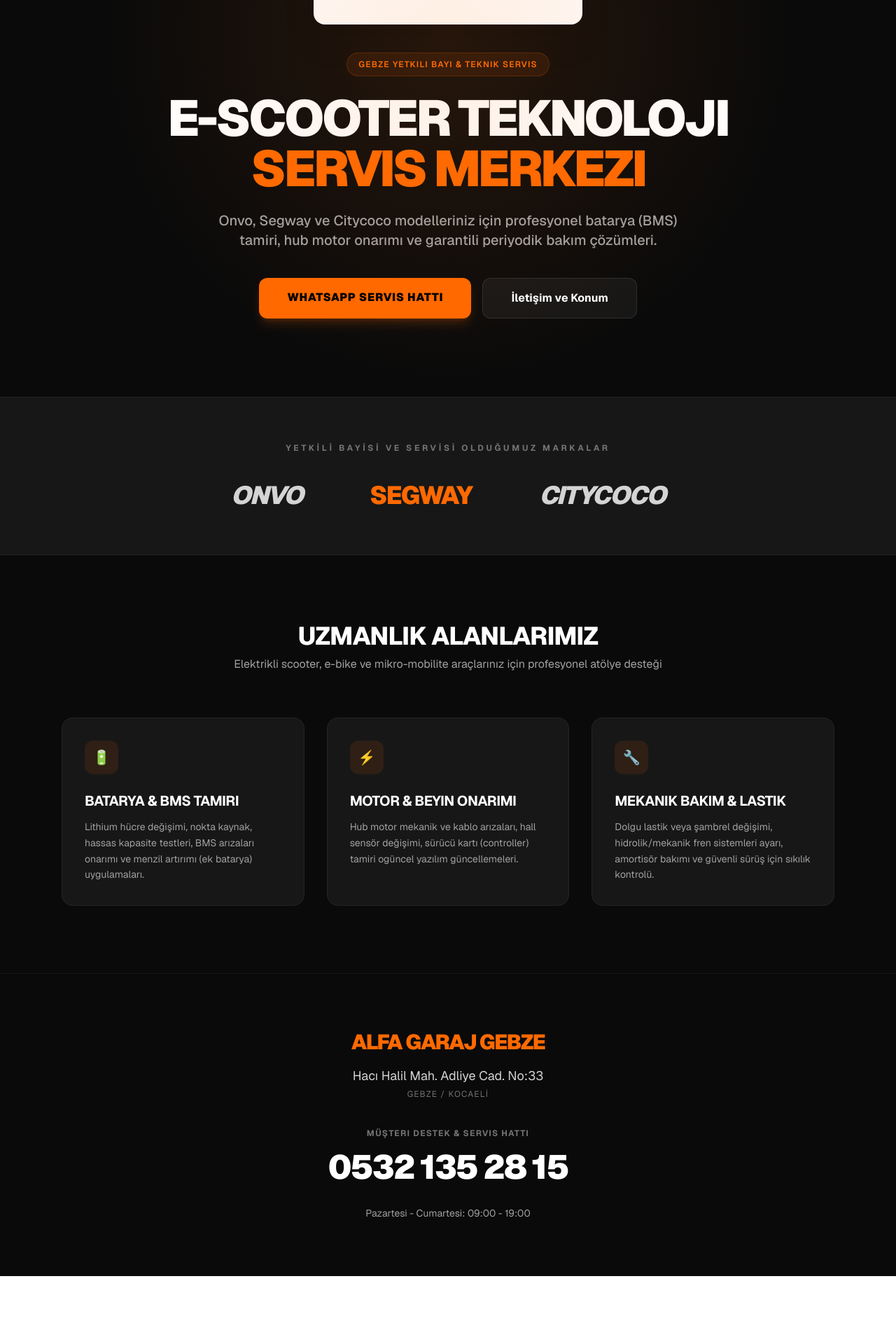
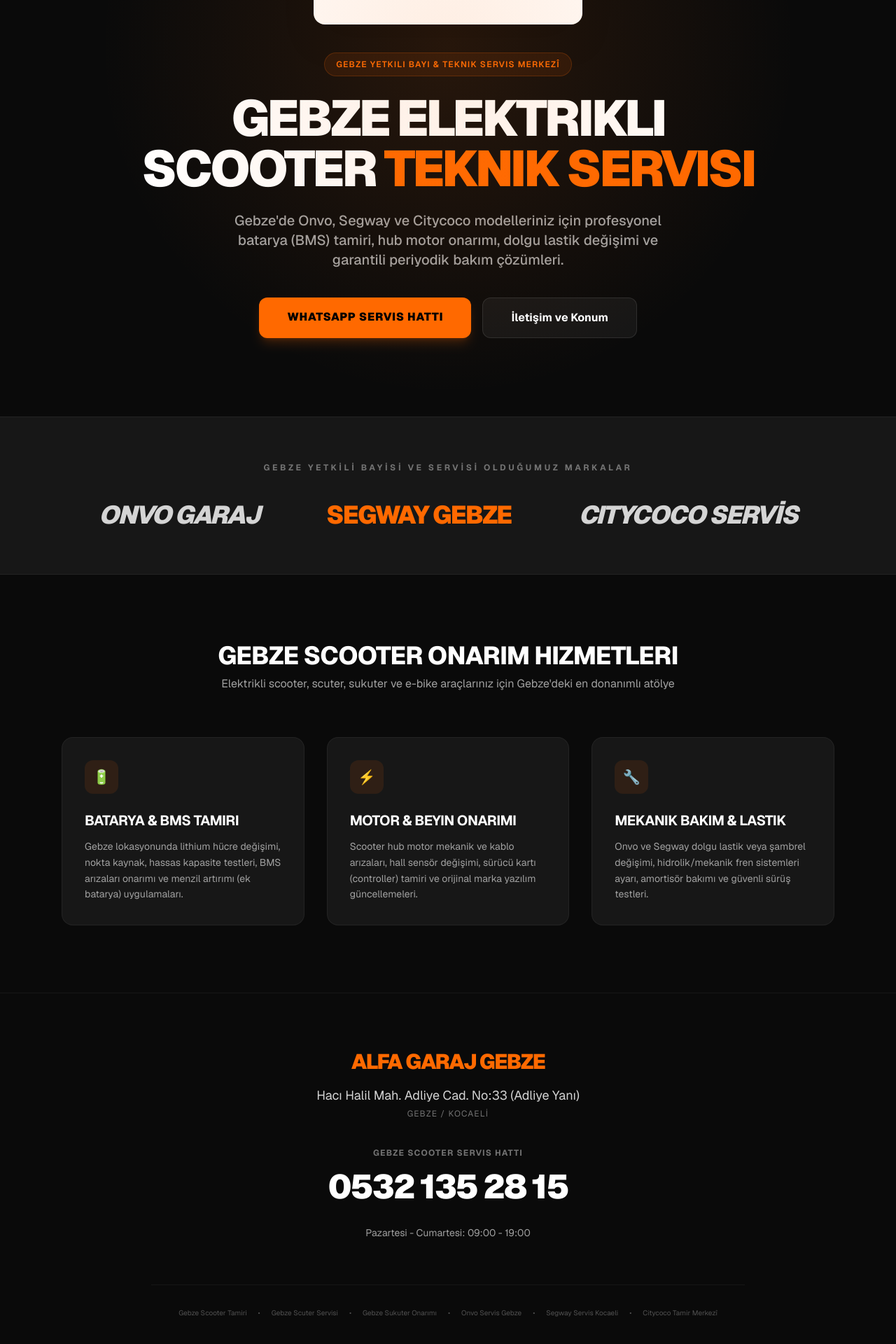
Before and after one commit to boncuh-arch/alfagaraj-websitesi, a Next.js app: page / in a window 1280 px wide. Shown: the part 538-2458 px from the top of the page at 70% size. Before the commit the page ends 2361 px from the top, so only its background shows below. Built offline with nearby package versions, Linux system fonts and the light colour scheme.

Commit message:
seo anahtar kelimeleri ve meta etiketleri eklendi

```diff
--- a/app/page.tsx
+++ b/app/page.tsx
@@ -6,15 +6,21 @@
   return (
     <div className="min-h-screen bg-neutral-950 text-white font-sans selection:bg-orange-500">
 
+      {/* BAŞLIK VE SEO META DETAYLARI İÇİN GÖRÜNMEZ ETİKETLER */}
+      <head>
+        <title>Alfa Garaj | Gebze Elektrikli Scooter Tamir & Teknik Servis</title>
+        <meta name="description" content="Gebze Onvo, Segway, Citycoco yetkili teknik servisi. Elektrikli scooter, scuter, sukuter tamiri, batarya onarımı, BMS ve dolgu lastik değişimi." />
+        <meta name="keywords" content="gebze scooter tamiri, gebze scuter servisi, gebze sukuter tamircisi, onvo servis gebze, segway tamir, citycoco batarya" />
+      </head>
+
       {/* NAVBAR / ÜST MENÜ */}
       <nav className="border-b border-white/10 bg-black/90 backdrop-blur-md sticky top-0 z-50">
         <div className="container mx-auto px-6 py-4 flex justify-between items-center max-w-6xl">
           <div className="flex items-center">
-            {/* Logonun orijinal renklerini korumak için beyaz bir kapsayıcı kutu eklendi */}
             <div className="bg-white px-3 py-1.5 rounded-lg flex items-center justify-center shadow-md">
               <img
                 src="/logo.png"
-                alt="Alfa Garaj Logo"
+                alt="Alfa Garaj Gebze Scooter Tamiri"
                 className="h-8 w-auto object-contain"
               />
             </div>
@@ -31,30 +37,29 @@
       <header className="relative py-20 md:py-28 flex flex-col items-center justify-center text-center px-6 overflow-hidden">
         <div className="absolute inset-0 bg-[radial-gradient(circle_at_center,rgba(249,115,22,0.12)_0%,transparent_60%)] pointer-events-none" />
 
-        {/* Ortadaki Büyük Logo Alanı - Beyaz arka plan sorununu çözen kurumsal panel */}
         <div className="mb-10 bg-white p-6 rounded-2xl shadow-2xl border border-white/20 max-w-xs md:max-w-sm flex items-center justify-center">
           <img
             src="/logo.png"
-            alt="Alfa Garaj Büyük Logo"
+            alt="Alfa Garaj Kocaeli Gebze Scooter Teknik Servisi"
             className="w-full h-auto object-contain"
           />
         </div>
 
         <span className="text-orange-500 font-semibold tracking-widest uppercase text-xs bg-orange-500/10 px-4 py-2 rounded-full border border-orange-500/20 mb-6">
-          Gebze Yetkili Bayi & Teknik Servis
+          Gebze Yetkili Bayi & Teknik Servis Merkezî
         </span>
 
         <h1 className="text-4xl md:text-7xl font-black tracking-tighter mb-6 uppercase max-w-4xl leading-none">
-          E-Scooter Teknoloji <span className="text-orange-500">Servis Merkezi</span>
+          Gebze Elektrikli Scooter <span className="text-orange-500">Teknik Servisi</span>
         </h1>
 
         <p className="text-neutral-400 text-lg md:text-xl max-w-2xl mb-10 font-medium">
-          Onvo, Segway ve Citycoco modelleriniz için profesyonel batarya (BMS) tamiri, hub motor onarımı ve garantili periyodik bakım çözümleri.
+          Gebze'de Onvo, Segway ve Citycoco modelleriniz için profesyonel batarya (BMS) tamiri, hub motor onarımı, dolgu lastik değişimi ve garantili periyodik bakım çözümleri.
         </p>
 
         <div className="flex flex-col sm:flex-row gap-4 z-10">
           <a
-            href="https://wa.me/905321352815?text=Merhaba%20Alfa%20Garaj,%20scooter%20servis%20hizmeti%20hakk%C4%B1nda%20bilgi%20almak%20istiyorum."
+            href="https://wa.me/905321352815?text=Merhaba%20Alfa%20Garaj,%20Gebze%20scooter%20servis%20hizmeti%20hakk%C4%B1nda%20bilgi%20almak%20istiyorum."
             target="_blank"
             rel="noopener noreferrer"
             className="bg-orange-500 hover:bg-orange-600 text-black font-black px-10 py-4 rounded-xl uppercase tracking-wider transition-all transform hover:-translate-y-0.5 shadow-lg shadow-orange-500/20"
@@ -70,11 +75,11 @@
       {/* MARKALAR */}
       <section id="markalar" className="py-16 bg-neutral-900 border-y border-white/5">
         <div className="container mx-auto px-6 max-w-6xl">
-          <p className="text-center text-neutral-500 text-xs font-bold uppercase tracking-[0.3em] mb-10">YETKİLİ BAYİSİ VE SERVİSİ OLDUĞUMUZ MARKALAR</p>
+          <p className="text-center text-neutral-500 text-xs font-bold uppercase tracking-[0.3em] mb-10">GEBZE YETKİLİ BAYİSİ VE SERVİSİ OLDUĞUMUZ MARKALAR</p>
           <div className="flex flex-wrap justify-center items-center gap-12 md:gap-24">
-            <div className="text-2xl md:text-4xl font-black italic tracking-tighter text-neutral-300">ONVO</div>
-            <div className="text-2xl md:text-4xl font-black tracking-tighter text-orange-500">SEGWAY</div>
-            <div className="text-2xl md:text-4xl font-black italic tracking-tighter text-neutral-300">CITYCOCO</div>
+            <div className="text-2xl md:text-4xl font-black italic tracking-tighter text-neutral-300">ONVO GARAJ</div>
+            <div className="text-2xl md:text-4xl font-black tracking-tighter text-orange-500">SEGWAY GEBZE</div>
+            <div className="text-2xl md:text-4xl font-black italic tracking-tighter text-neutral-300">CITYCOCO SERVİS</div>
           </div>
         </div>
       </section>
@@ -82,8 +87,8 @@
       {/* HİZMETLERİMİZ */}
       <section id="hizmetler" className="py-24 container mx-auto px-6 max-w-6xl">
         <div className="text-center mb-16">
-          <h2 className="text-3xl font-extrabold tracking-tight md:text-4xl uppercase">Uzmanlık Alanlarımız</h2>
-          <p className="text-neutral-400 mt-2">Elektrikli scooter, e-bike ve mikro-mobilite araçlarınız için profesyonel atölye desteği</p>
+          <h2 className="text-3xl font-extrabold tracking-tight md:text-4xl uppercase">Gebze Scooter Onarım Hizmetleri</h2>
+          <p className="text-neutral-400 mt-2">Elektrikli scooter, scuter, sukuter ve e-bike araçlarınız için Gebze'deki en donanımlı atölye</p>
         </div>
 
         <div className="grid md:grid-cols-3 gap-8">
@@ -94,7 +99,7 @@
             </div>
             <h3 className="text-xl font-bold mb-3 uppercase tracking-tight">Batarya & BMS Tamiri</h3>
             <p className="text-neutral-400 text-sm leading-relaxed">
-              Lithium hücre değişimi, nokta kaynak, hassas kapasite testleri, BMS arızaları onarımı ve menzil artırımı (ek batarya) uygulamaları.
+              Gebze lokasyonunda lithium hücre değişimi, nokta kaynak, hassas kapasite testleri, BMS arızaları onarımı ve menzil artırımı (ek batarya) uygulamaları.
             </p>
           </div>
 
@@ -105,7 +110,7 @@
             </div>
             <h3 className="text-xl font-bold mb-3 uppercase tracking-tight">Motor & Beyin Onarımı</h3>
             <p className="text-neutral-400 text-sm leading-relaxed">
-              Hub motor mekanik ve kablo arızaları, hall sensör değişimi, sürücü kartı (controller) tamiri ogüncel yazılım güncellemeleri.
+              Scooter hub motor mekanik ve kablo arızaları, hall sensör değişimi, sürücü kartı (controller) tamiri ve orijinal marka yazılım güncellemeleri.
             </p>
           </div>
 
@@ -116,7 +121,7 @@
             </div>
             <h3 className="text-xl font-bold mb-3 uppercase tracking-tight">Mekanik Bakım & Lastik</h3>
             <p className="text-neutral-400 text-sm leading-relaxed">
-              Dolgu lastik veya şambrel değişimi, hidrolik/mekanik fren sistemleri ayarı, amortisör bakımı ve güvenli sürüş için sıkılık kontrolü.
+              Onvo ve Segway dolgu lastik veya şambrel değişimi, hidrolik/mekanik fren sistemleri ayarı, amortisör bakımı ve güvenli sürüş testleri.
             </p>
           </div>
         </div>
@@ -126,15 +131,20 @@
       <footer id="iletisim" className="py-20 border-t border-white/5 bg-neutral-950">
         <div className="container mx-auto px-6 max-w-4xl text-center">
           <h2 className="text-3xl font-black mb-4 uppercase tracking-tighter text-orange-500">Alfa Garaj Gebze</h2>
-          <p className="text-neutral-300 text-lg mb-1">Hacı Halil Mah. Adliye Cad. No:33</p>
+          <p className="text-neutral-300 text-lg mb-1">Hacı Halil Mah. Adliye Cad. No:33 (Adliye Yanı)</p>
           <p className="text-neutral-500 mb-10 uppercase tracking-widest text-xs">Gebze / KOCAELİ</p>
 
           <div className="flex flex-col items-center justify-center gap-4">
-            <span className="text-neutral-500 text-xs font-bold uppercase tracking-widest">Müşteri Destek & Servis Hattı</span>
+            <span className="text-neutral-500 text-xs font-bold uppercase tracking-widest">Gebze Scooter Servis Hattı</span>
             <a href="tel:+905321352815" className="text-4xl md:text-5xl font-black tracking-tighter text-white hover:text-orange-500 transition-colors">
               0532 135 28 15
             </a>
             <p className="text-neutral-400 text-sm mt-4">Pazartesi - Cumartesi: 09:00 - 19:00</p>
+          </div>
+
+          {/* GİZLİ SEO ETİKETLERİ BANT ALANI - HATALI YAZIMLARI YAKALAMAK İÇİN */}
+          <div className="mt-16 pt-8 border-t border-white/5 text-[10px] text-neutral-600 flex flex-wrap justify-center gap-4">
+            <span>Gebze Scooter Tamiri</span> • <span>Gebze Scuter Servisi</span> • <span>Gebze Sukuter Onarımı</span> • <span>Onvo Servis Gebze</span> • <span>Segway Servis Kocaeli</span> • <span>Citycoco Tamir Merkezî</span>
           </div>
         </div>
       </footer>
```
